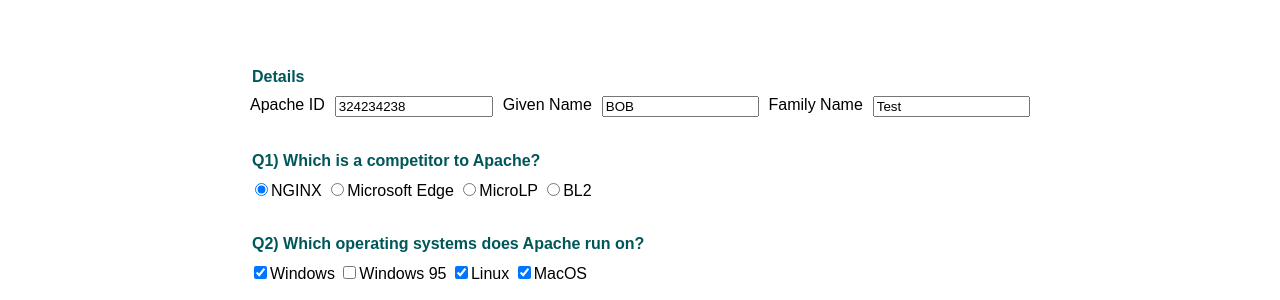
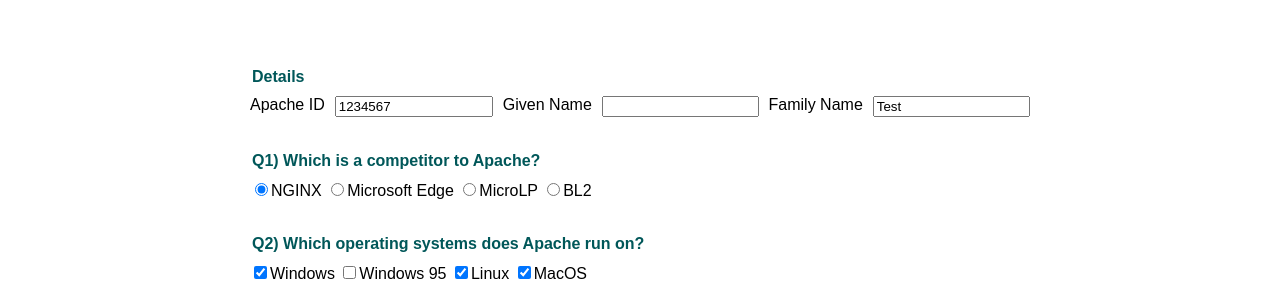
Before and after one commit to BossEliminated/COS10026-A2-Project, a PHP site: page /quiz.php in a window 1280 px wide. Shown: the part 245-545 px from the top of the page. Run offline with PHP 8.4, Linux system fonts and the light colour scheme.

Commit message:
Default change

```diff
--- a/quiz.php
+++ b/quiz.php
@@ -13,8 +13,8 @@
         <fieldset class="quiz-fieldset">
           <legend class="quiz-question">Details</legend>
           <div class="quiz-details-flex">
-            <label class="quiz-details-input"><p>Apache ID</p><input type="text" name="ID" value="324234238" /></label>
-            <label class="quiz-details-input"><p>Given Name</p><input type="text" name="given_name" value="BOB" /></label>
+            <label class="quiz-details-input"><p>Apache ID</p><input type="text" name="ID" value="1234567" /></label>
+            <label class="quiz-details-input"><p>Given Name</p><input type="text" name="given_name" value="" /></label>
             <label class="quiz-details-input"><p>Family Name</p><input type="text" name="family_name" value="Test" /></label>
           </div>
         </fieldset>
```
